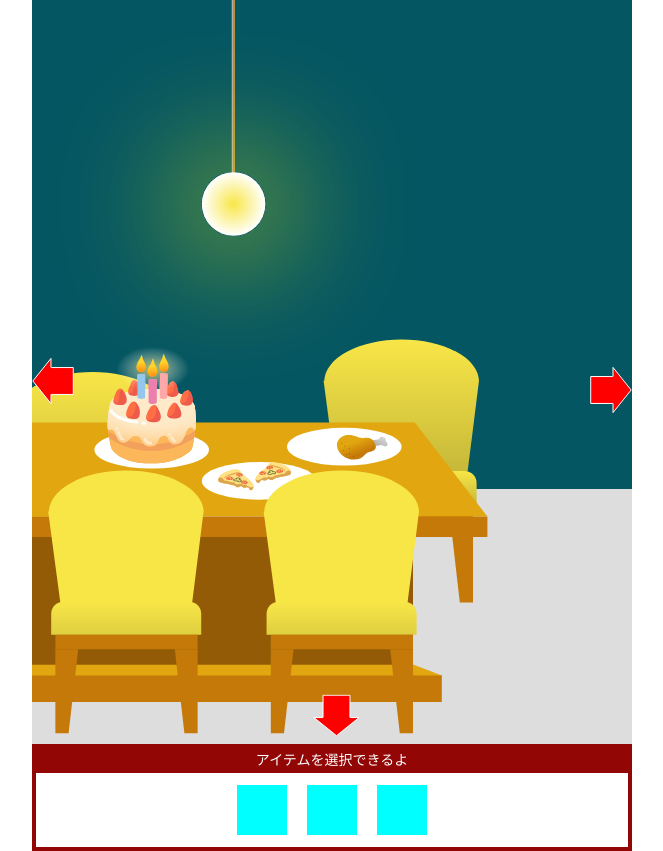
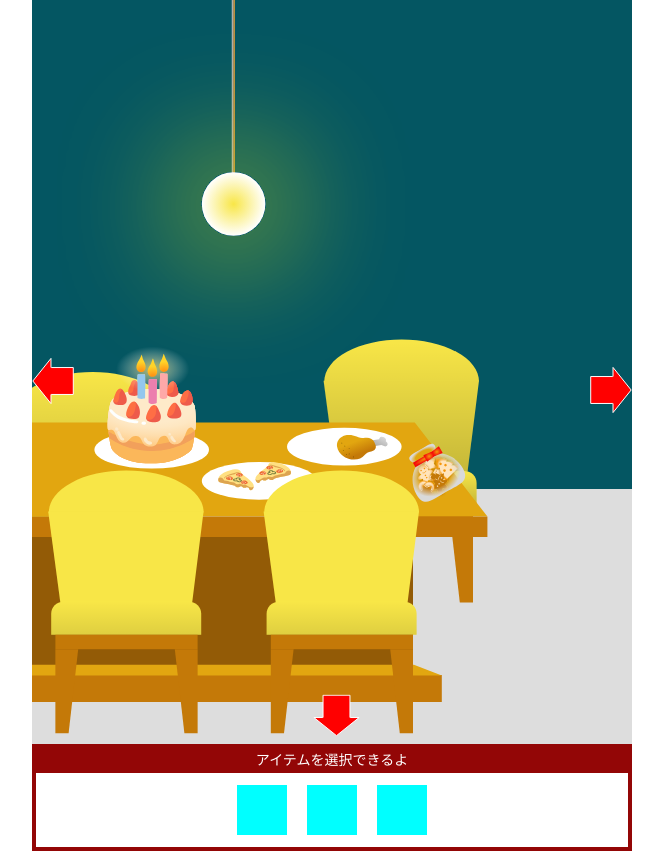
Before and after one commit to marimonon/advent2024_christmas, a React (Vite) app: page / in a window 1280 px wide. Shown: the whole page, without its empty margins (308-971 px from the left). Built offline with nearby package versions, Linux system fonts and the light colour scheme.

Commit message:
クッキー袋のcss

```diff
--- a/src/components/Rooms/DiningRoom.tsx
+++ b/src/components/Rooms/DiningRoom.tsx
@@ -3,10 +3,12 @@ import { css } from "@emotion/react"
 import DiningBg from "../Images/Dining/DiningBg"
 import CakeImage from "../Images/Dining/CakeImage"
 import CakeFullImage from "../Images/Dining/CakeFullImage"
+import CookieBagImage from "../Images/Dining/CookieBagImage"
 
 const DiningRoom: React.FC = () => {
   return (
     <div css={offDiningCss}>
+      <CookieBagImage css={cookieBagCss} />
       <CakeImage css={cakeCss} />
       <CakeFullImage css={cakeFullCss} />
       <DiningBg css={diningBgCss} />
@@ -19,6 +21,14 @@ export default DiningRoom
 const offDiningCss = css`
   // opacity: 0.1;
   pointer-events: none;
+`
+
+const cookieBagCss = css`
+  position: absolute;
+  top: 56%;
+  left: 61%;
+  width: 12%;
+  z-index: 2;
 `
 
 const cakeCss = css`
```
